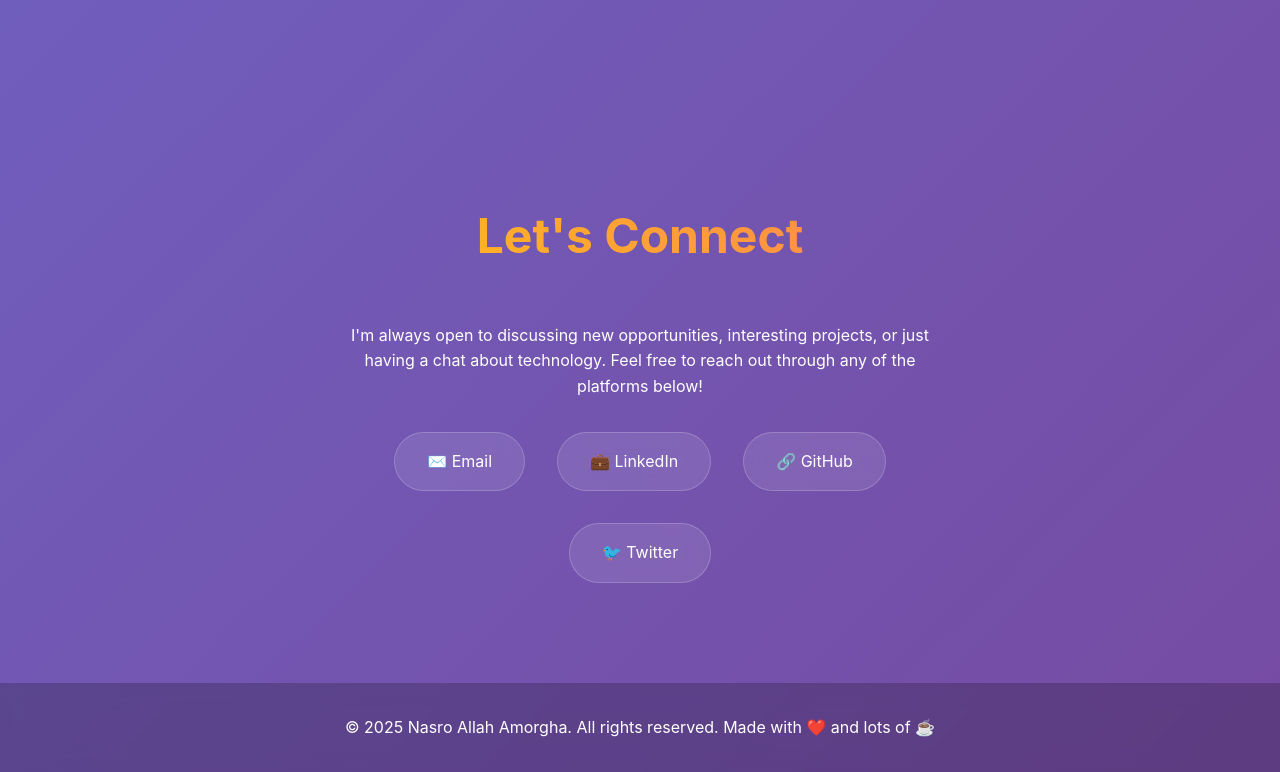
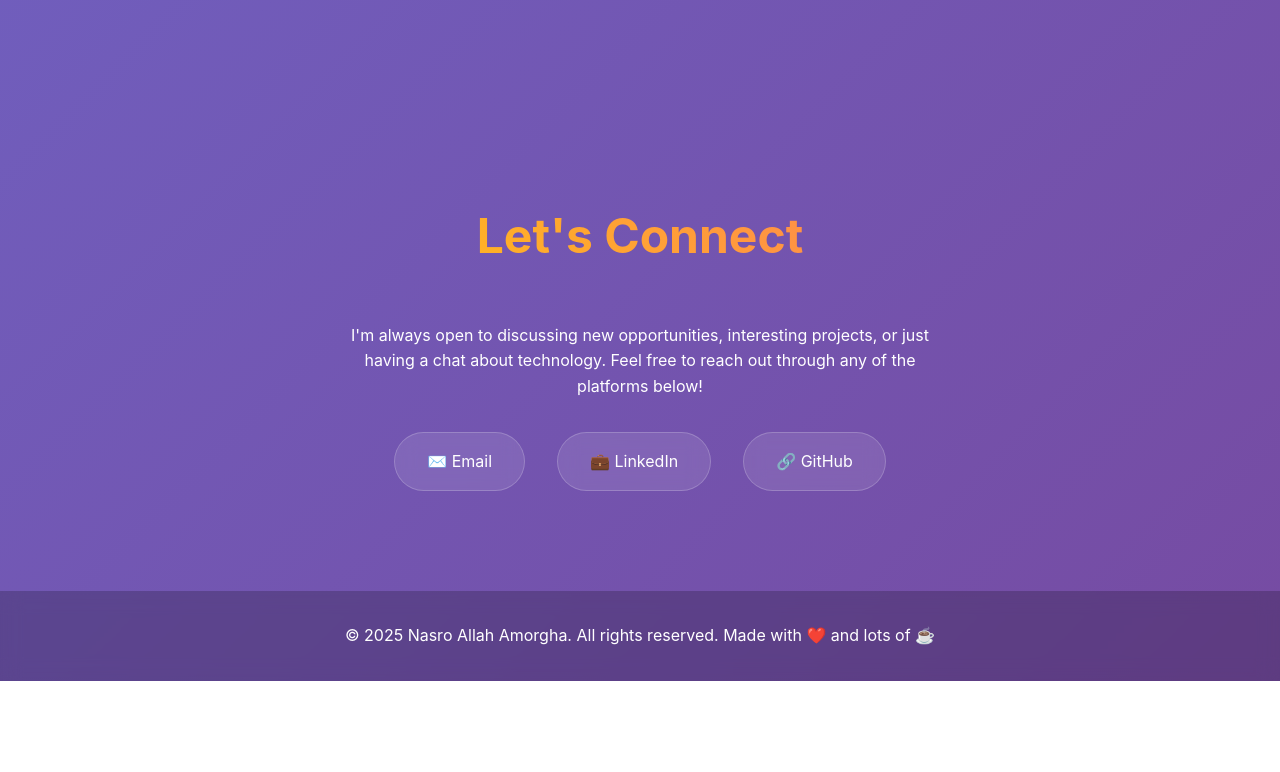
Before and after one commit to Namorgha/namorgha.github.io, a plain HTML site: page index.html in a window 1280 px wide. Shown: the part 3428-4200 px from the top of the page. After the commit the page ends 4109 px from the top, so only its background shows below. Drawn offline with Linux system fonts and the light colour scheme.

Commit message:
portfolio : DONE

```diff
--- a/index.html
+++ b/index.html
@@ -212,9 +212,6 @@
                 <a href="https://github.com/namorgha" class="contact-link" target="_blank">
                     🔗 GitHub
                 </a>
-                <a href="https://twitter.com/yourusername" class="contact-link" target="_blank">
-                    🐦 Twitter
-                </a>
             </div>
         </div>
     </section>
```
